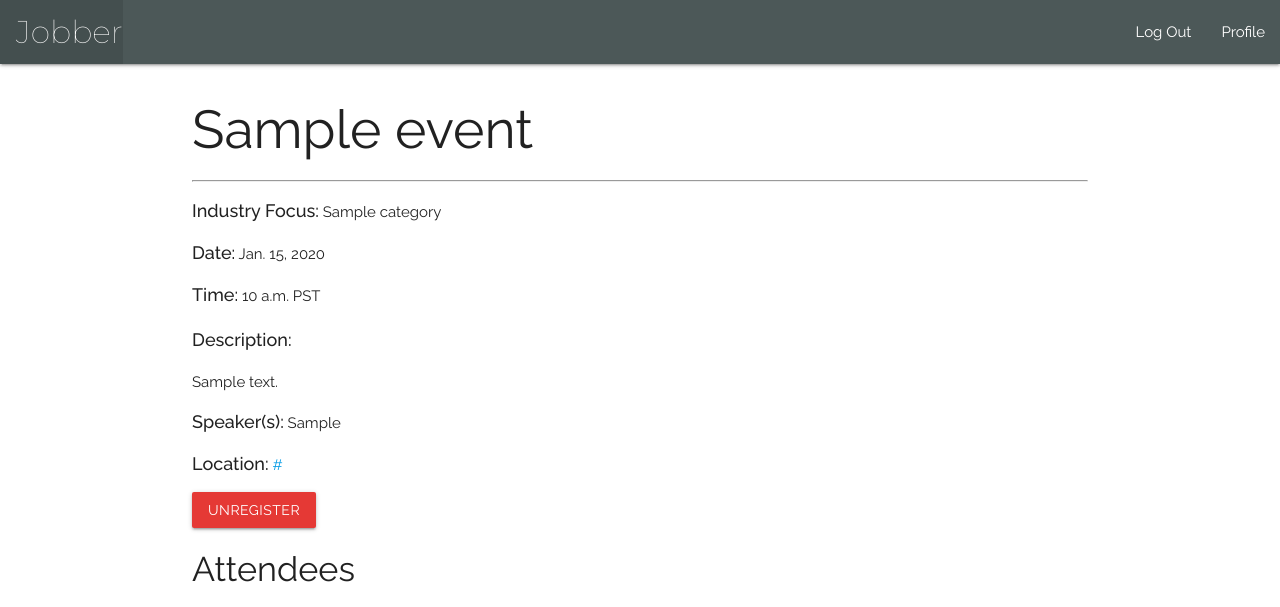
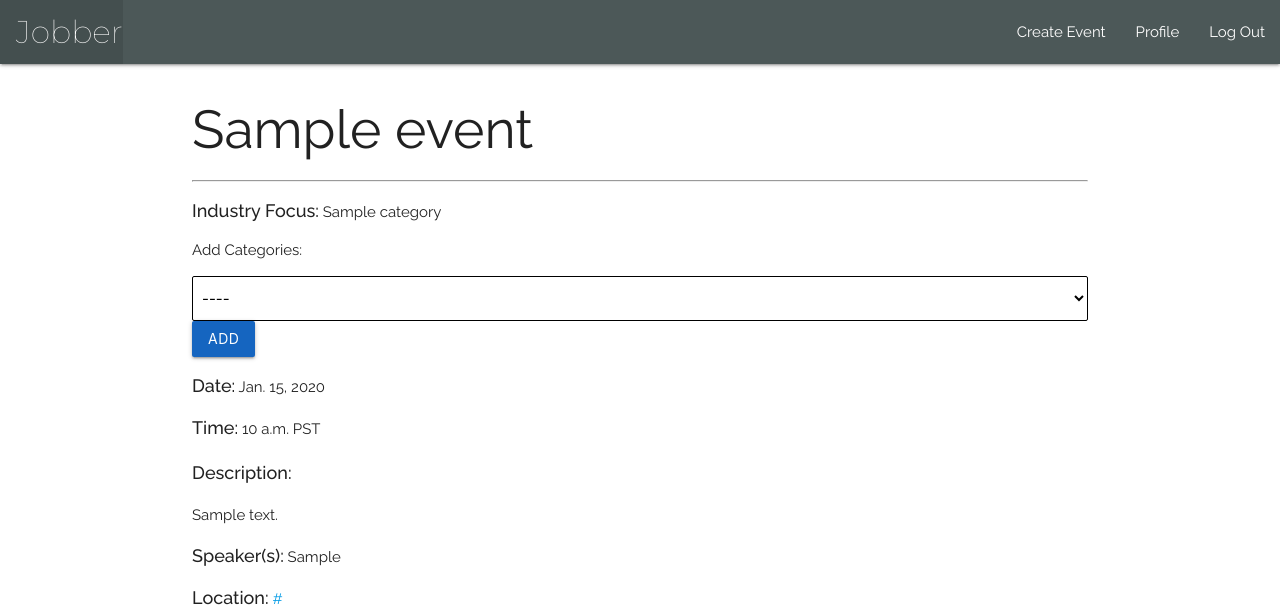
Before and after one commit to samleemcknight/jobber, a Django app: a page that uses main_app/templates/base.html in a window 1280 px wide. Shown: the top 607 px of the page. Run offline with Django 3.2, Linux system fonts and the light colour scheme; a user stored in the database is signed in; tables that the repository leaves empty hold one stand-in row (values such as "Sample post"); parts of the project's set-up code (start-up, migrations or seed data) failed here and were passed over.

Commit message:
adds create view for events, and allows admins to add or remove existing categories

```diff
--- a/main_app/static/js/app.js
+++ b/main_app/static/js/app.js
@@ -5,8 +5,13 @@ M.Datepicker.init(dateEl, {
   setDefaultDate: true,
   autoClose: true
 });
+
 const time = document.getElementById('id_time');
-M.Timepicker.init(time);
+M.Timepicker.init(time, {
+  format: 'hh-mm-ss',
+  defaultTime: 'now',
+  twelveHour: false,
+});
 const selectEl = document.getElementById('id_time_zone');
 M.FormSelect.init(selectEl);
 
--- a/main_app/templates/base.html
+++ b/main_app/templates/base.html
@@ -21,9 +21,12 @@
           <li><a href="/" class="left brand-logo">&nbsp;&nbsp;Jobber</a></li>
         </ul>
         <ul class="right">
+        {% if user.is_superuser %}
+          <li><a href="{% url 'create_event' %}">Create Event</a></li>
+        {% endif %}
         {% if user.is_authenticated %}
+          <li><a href="{% url 'profile' %}">Profile</a></li>
           <li><a href="{% url 'logout' %}">Log Out</a></li>
-          <li><a href="{% url 'profile' %}">Profile</a></li>
         {% else %}
           <li><a class="waves-effect waves-light btn blue darken-3 modal-trigger" href="#modal1">Login</a></li>
           <li><a class="waves-effect waves-light btn blue darken-3 modal-trigger" href="#modal1">Sign Up</a></li>
--- a/main_app/templates/events/event.html
+++ b/main_app/templates/events/event.html
@@ -9,6 +9,22 @@
 <hr>
 
 <p><span class="keyword">Industry Focus:</span> {{ categories }}</p>
+  {% if user.is_superuser %}
+    <p>Add Categories:</p>
+    <!-- for some reason, this form will not load for me unless I declare a form before it-->
+    <!-- super weird bug that I do not understand -->
+    <form action=""></form>
+    <form action="{% url 'add_category' event.id %}" method="POST" id="select-form">
+      {% csrf_token %}
+      <select name="name" id="category-filter">
+        <option value="">----</option>
+      {% for category in categories_without %}
+        <option value="{{category.name}}">{{category.name}}</option>
+      {% endfor %}
+      </select>
+      <input type="submit" class="btn blue darken-3" value="Add">
+    </form>
+  {% endif %}
 <p><span class="keyword">Date:</span> {{ event.date }}</p>
 <p><span class="keyword">Time:</span> {{ event.time }} {{ event.time_zone }}</p>
 <p class="keyword">Description:</p>
--- a/main_app/urls.py
+++ b/main_app/urls.py
@@ -12,6 +12,9 @@ urlpatterns = [
   path('search/', views.search_bar, name="search"),
   path('search/by_category/', views.filter, name="filter"),
   path('event/<int:event_id>/register/', views.event_register, name="event_register"),
+  path('event/create', views.create_event, name="create_event"),
   path('event/edit/<str:event_name>/', views.edit_event, name="edit_event"),
+  path('event/add_category/<int:event_id>/', views.add_category, name="add_category"),
+  path('event/remove_category/<int:event_id>/', views.remove_category, name="remove_category"),
   path('change-password', auth_views.PasswordChangeView.as_view(template_name='registration/change-password.html', success_url='/'), name='change-password'),
 ]
--- a/main_app/views.py
+++ b/main_app/views.py
@@ -89,6 +89,7 @@ def edit_profile(request):
 def event_detail(request, event_name):
   event = Event.objects.get(name=event_name)
   categories = event.category.all()
+  categories_without = Category.objects.exclude(id__in=categories.values_list('id')).values()
   atendee = event.user.filter(id=request.user.id)
   guests = event.user.all()
   if len(atendee) == 1:
@@ -100,16 +101,32 @@ def event_detail(request, event_name):
     for el in categories:
       categories_list.append(el.name)
     categories = ' | '.join(categories_list)
+  elif len(categories) == 1:
+    categories = categories[0]
   else:
-    categories = categories[0]
+    categories = "N/A"
   context = {
     'event': event,
     'categories': categories,
+    'categories_without': categories_without,
     'atendee': atendee,
     'guests': guests,
   }
+  return render(request, 'events/event.html', context)
 
-  return render(request, 'events/event.html', context)
+@login_required
+def add_category(request, event_id):
+  event = Event.objects.get(id=event_id)
+  category = Category.objects.get(name=request.POST['name'])
+  event.category.add(category.id)
+  return redirect('event_detail', event.name)
+
+@login_required
+def remove_category(request, event_id):
+  event = Event.objects.get(id=event_id)
+  category = Category.objects.get(name=request.POST['name'])
+  event.category.remove(category.id)
+  return redirect('event_detail', event.name)
 
 @login_required
 def event_register(request, event_id):
@@ -121,6 +138,41 @@ def event_register(request, event_id):
   else:
     event.user.remove(request.user)
   return redirect('event_detail', event.name)
+
+@login_required
+def create_event(request):
+  if request.user.is_superuser:
+    form = EventForm()
+    if request.method == 'POST':
+      form = EventForm(request.POST)
+      form.save()
+      event = Event.objects.get(name=request.POST['name'])
+      category = Category.objects.get_or_create(name=request.POST['category'])
+      event.category.add(category[0])
+      return redirect('/')
+    else:
+      return render(request, 'events/create.html', { "form": form })
+  else:
+    return redirect('/')
+
+@login_required
+def edit_event(request, event_name):
+  if request.user.is_superuser:
+    event = Event.objects.get(name=event_name)
+    category = Category.objects.filter(id__in=event.category.all().values_list('id'))
+    form = EventForm(request.POST or None, instance=event)
+    context = {
+      "form": form,
+      "event": event,
+      "categories": category
+    }
+    if request.method == 'POST' and form.is_valid():
+      form.save()
+      return redirect('event_detail', event_name=event_name)
+    else:
+      return render(request, 'events/edit.html', context)
+  else:
+    return redirect('event_detail', event_name=event_name)
 
 def search_bar(request):
   categories = Category.objects.all()
@@ -135,19 +187,6 @@ def search_bar(request):
       'search_term': search_term
     }
     return render(request, 'events/search_result.html', context)
-
-@login_required
-def edit_event(request, event_name):
-  if request.user.is_superuser:
-    event = Event.objects.get(name=event_name)
-    form = EventForm(request.POST or None, instance=event)
-    if request.method == 'POST' and form.is_valid():
-      form.save()
-      return redirect('event_detail', event_name=event_name)
-    else:
-      return render(request, 'events/edit.html', { "form": form, "event": event })
-  else:
-    return redirect('event_detail', event_name=event_name)
 
 def filter(request):
   events = Event.objects.filter(category__name=request.POST['category'])
```
Also changed, not shown: main_app/templates/events/create.html (added, +14 -0 lines), main_app/templates/events/edit.html (+13 -0 lines).
